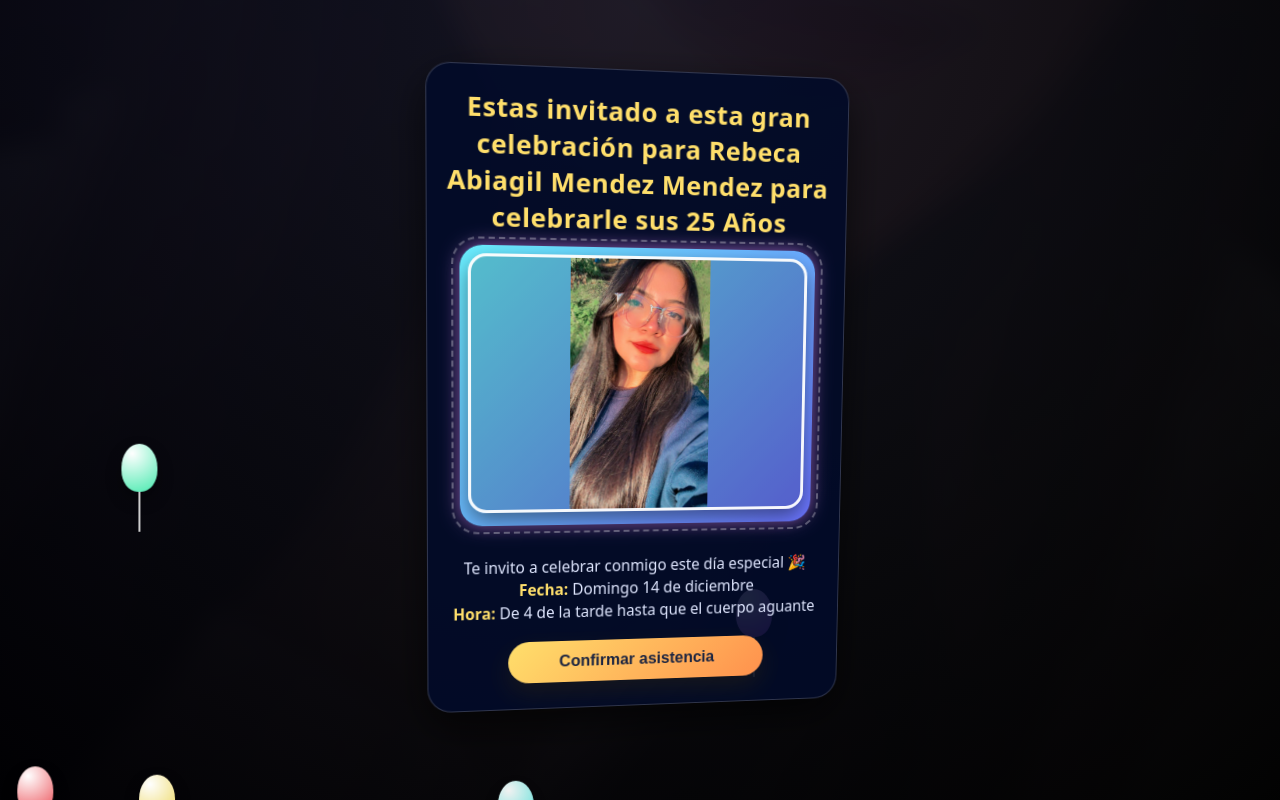
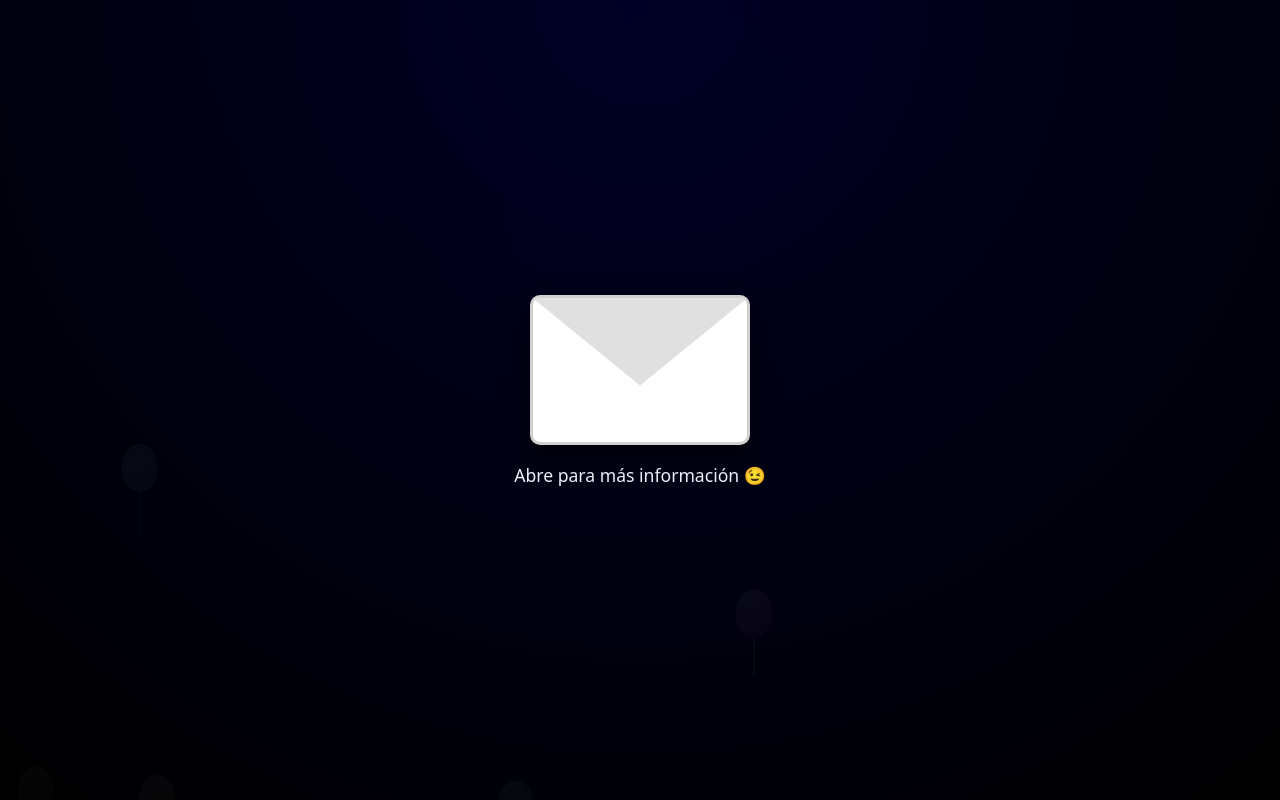
Before and after one commit to ralvarezzmelgar/Invitacion_Importante, a plain HTML site: page index.html in a window 1280 px wide. Drawn offline with Linux system fonts and the light colour scheme.

Commit message:
index.html

```diff
--- a/index.html
+++ b/index.html
@@ -71,11 +71,18 @@
       100% { transform: translateY(-120vh) translateX(30px); opacity: 0; }
     }
 
-    /* Escena 3D */
+    /* Escena 3D para la card */
     .scene {
       perspective: 1100px;
       width: 100%;
       max-width: 420px;
+      transition: opacity 0.6s ease, transform 0.6s ease;
+    }
+
+    .scene-hidden {
+      opacity: 0;
+      transform: translateY(20px) scale(0.96);
+      pointer-events: none;
     }
 
     .card {
@@ -104,15 +111,6 @@
       letter-spacing: 0.02em;
     }
 
-    .subtitle {
-      margin: 0 0 14px;
-      font-size: 1.02rem;
-      color: #e5ecff;
-    }
-    .subtitle strong {
-      color: #ff8af2;
-    }
-
     /* Marco decorativo que cambia según la foto */
     .photo-frame {
       margin: 0 auto 16px;
@@ -131,7 +129,6 @@
       pointer-events: none;
     }
 
-    /* Paletas para cada foto (marco de globos/colores) */
     .frame-0 { background: linear-gradient(135deg, #ff8af2, #ffe66d); box-shadow: 0 0 18px rgba(255,138,242,0.7); }
     .frame-1 { background: linear-gradient(135deg, #6af0ff, #6b73ff); box-shadow: 0 0 18px rgba(107,115,255,0.7); }
     .frame-2 { background: linear-gradient(135deg, #ff9a9e, #fecfef); box-shadow: 0 0 18px rgba(255,154,158,0.7); }
@@ -166,7 +163,6 @@
       color: #ffdf6b;
     }
 
-    /* Botón confirmar con parpadeo sutil */
     .btn-confirm {
       display: inline-block;
       width: 100%;
@@ -189,7 +185,6 @@
       100% { transform: scale(1);   box-shadow: 0 10px 24px rgba(0,0,0,0.45); }
     }
 
-    /* Confeti */
     .confetti-piece {
       position: fixed;
       width: 8px;
@@ -205,9 +200,56 @@
       100% { opacity: 0; transform: translateY(120vh) rotateZ(360deg); }
     }
 
-    /* Música: sin icono visible (elemento oculto) */
+    /* Música oculta, autoplay */
     audio {
       display: none;
+    }
+
+    /* SOBRE INICIAL SENCILLO */
+    .intro-overlay {
+      position: fixed;
+      inset: 0;
+      z-index: 5;
+      display: flex;
+      flex-direction: column;
+      align-items: center;
+      justify-content: center;
+      background: radial-gradient(circle at top, rgba(0,0,40,0.95), rgba(0,0,0,0.98));
+      cursor: pointer;
+      transition: opacity 0.6s ease;
+    }
+    .intro-hidden {
+      opacity: 0;
+      pointer-events: none;
+    }
+
+    .envelope-simple {
+      width: 220px;
+      height: 150px;
+      background: #ffffff;
+      border: 3px solid #d0d0d0;
+      border-radius: 10px;
+      position: relative;
+      box-shadow: 0 10px 26px rgba(0,0,0,0.7);
+    }
+
+    .envelope-simple::before {
+      content: "";
+      position: absolute;
+      top: 0;
+      left: 0;
+      width: 100%;
+      height: 60%;
+      background: #e0e0e0;
+      clip-path: polygon(0 0, 100% 0, 50% 100%);
+      border-bottom: 1px solid #d0d0d0;
+    }
+
+    .intro-text {
+      margin-top: 18px;
+      font-size: 1.1rem;
+      color: #f5f5ff;
+      text-align: center;
     }
 
     @media (max-width: 480px) {
@@ -225,14 +267,19 @@
   <div class="bg-dynamic" id="bgDynamic"></div>
   <div class="bg-overlay"></div>
 
-  <!-- Tarjeta 3D -->
-  <div class="scene">
+  <!-- Pantalla inicial con sobre sencillo y texto -->
+  <div id="intro" class="intro-overlay">
+    <div class="envelope-simple"></div>
+    <p class="intro-text">Abre para más información 😉</p>
+  </div>
+
+  <!-- Tarjeta 3D (inicia oculta) -->
+  <div id="scene" class="scene scene-hidden">
     <div class="card">
       <h1 class="title">
-        Estas invitado a esta gran celebración para Rebeca Abiagil Mendez Mendez para celebrarle sus 25 Años
+        Estas invitado a esta gran celebración para Rebeca Abiagil Mendez Mendez para celebrarle sus 25 Añostes.
       </h1>
 
-      <!-- Marco + foto -->
       <div id="photoFrame" class="photo-frame frame-0">
         <img id="fotoCumple" src="foto1.jpg" alt="Foto de Rebeca" />
       </div>
@@ -253,9 +300,7 @@
   <audio id="music" src="musica.mp3" autoplay loop></audio>
 
   <script>
-    // ========================
     // Globos dinámicos
-    // ========================
     function crearGlobos() {
       for (let i = 0; i < 12; i++) {
         const b = document.createElement("div");
@@ -272,9 +317,27 @@
     }
     crearGlobos();
 
-    // ========================
+    // Intro: sobre sencillo -> muestra invitación
+    const intro  = document.getElementById("intro");
+    const scene  = document.getElementById("scene");
+    const music  = document.getElementById("music");
+
+    function abrirInvitacion() {
+      // Intentar reproducir música al hacer click
+      if (music && music.paused) {
+        music.play().catch(() => {});
+      }
+
+      // Ocultar sobre y mostrar invitación
+      intro.classList.add("intro-hidden");
+      setTimeout(() => {
+        scene.classList.remove("scene-hidden");
+      }, 400);
+    }
+
+    intro.addEventListener("click", abrirInvitacion);
+
     // Carrusel de fotos
-    // ========================
     const fotos = [
       "foto1.jpg",
       "foto2.jpg",
@@ -288,10 +351,10 @@
       "foto10.jpg"
     ];
 
-    const foto = document.getElementById("fotoCumple");
+    const foto  = document.getElementById("fotoCumple");
     const frame = document.getElementById("photoFrame");
-    const bg = document.getElementById("bgDynamic");
-    let indice = 0;
+    const bg    = document.getElementById("bgDynamic");
+    let indice  = 0;
 
     function mostrarFotoActual() {
       const rutaActual = fotos[indice];
@@ -306,22 +369,20 @@
         const maxAlto = window.innerHeight * 0.45;
 
         let ancho = nuevaImg.width;
-        let alto = nuevaImg.height;
+        let alto  = nuevaImg.height;
 
         const ratio = Math.min(maxAncho / ancho, maxAlto / alto, 1);
 
         ancho = ancho * ratio;
-        alto = alto * ratio;
+        alto  = alto * ratio;
 
         foto.style.width  = ancho + "px";
         foto.style.height = alto + "px";
         foto.src = rutaActual;
       };
 
-      // Cambiar marco según índice
       frame.className = "photo-frame frame-" + (indice % 10);
 
-      // Fondo dinámico con la siguiente foto
       bg.style.backgroundImage =
         "linear-gradient(135deg, rgba(0,0,40,0.9), rgba(0,0,0,0.9)), url('" +
         rutaSiguiente +
@@ -333,13 +394,10 @@
       mostrarFotoActual();
     }
 
-    // Iniciar carrusel (5 segundos por foto)
     mostrarFotoActual();
     setInterval(cambiarFoto, 5000);
 
-    // ========================
     // Confeti al confirmar
-    // ========================
     function lanzarConfeti() {
       const colores = ["#ff4f7d", "#ffdf6b", "#6af0ff", "#9bffb8", "#ffffff"];
       const cantidad = 160;
@@ -367,16 +425,10 @@
     const btnConfirm = document.getElementById("btnConfirm");
     btnConfirm.addEventListener("click", function () {
       lanzarConfeti();
-      // Mostrar confeti y luego abrir la nueva pestaña
       setTimeout(() => {
         window.open("evento.html", "_blank", "noopener");
       }, 400);
     });
-
-    // Nota: algunos navegadores (sobre todo en móvil)
-    // pueden bloquear el autoplay de música hasta que el usuario
-    // haga alguna interacción (tap, scroll, click). El código está
-    // listo para reproducirla automáticamente cuando se permita.
   </script>
 </body>
 </html>
```
